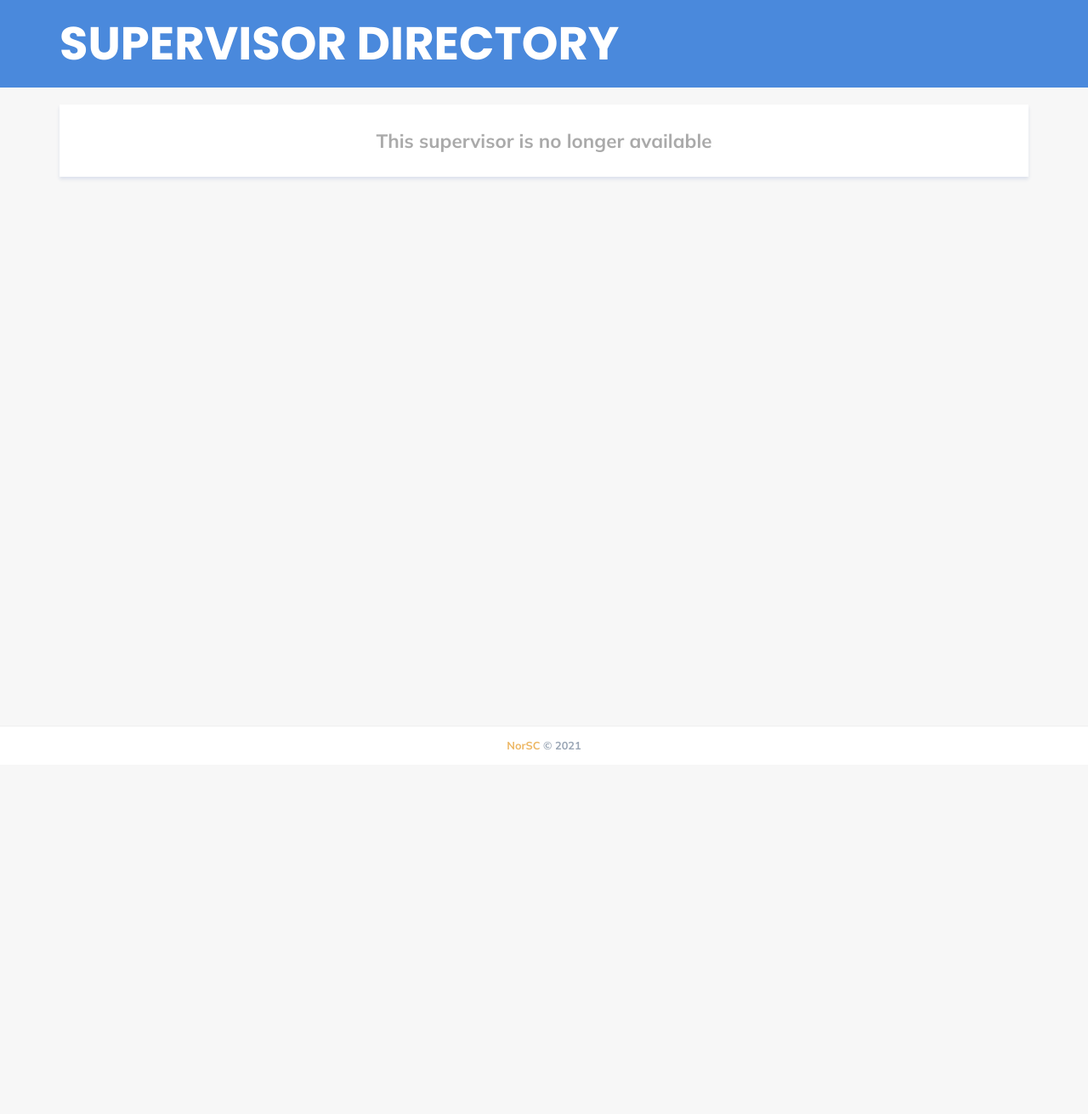
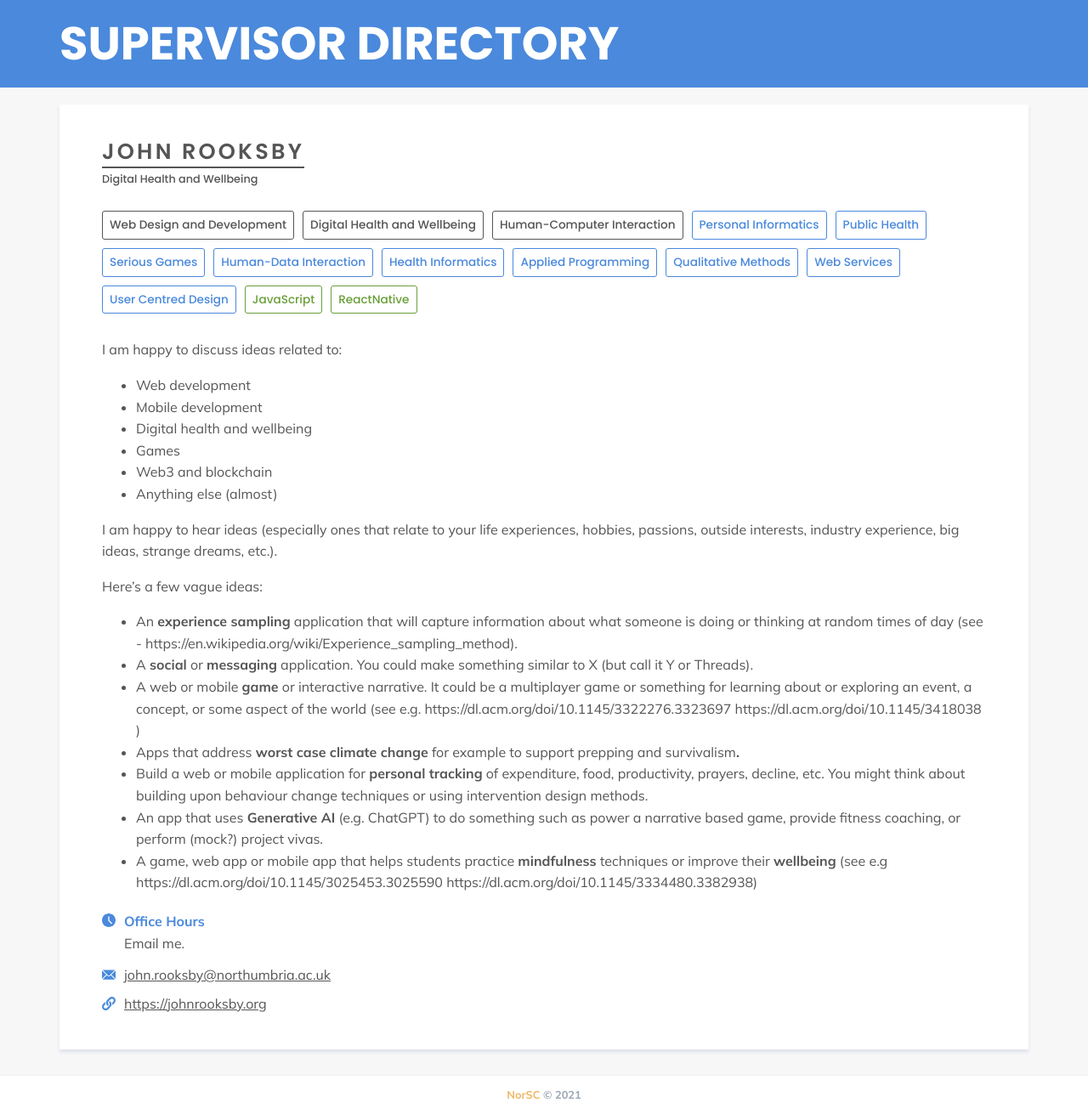
Before and after one commit to NorSC/supervisor-search, a Jekyll site: the page built from _supervisors/john-rooksby.md, in a window 1280 px wide. Shown: the whole page at 85% size. Built offline with Jekyll 4.4.1, drawn with Linux system fonts in a browser that asks for light colours; a script that is not in the unit is left out; before the commit the page ends 900 px from its top, so only the background shows below that; some of the changed lines change nothing that is shown.

Commit message:
Update Supervisors “john-rooksby”

```diff
--- a/_supervisors/john-rooksby.md
+++ b/_supervisors/john-rooksby.md
@@ -1,16 +1,14 @@
 ---
 layout: supervisor
 title: John Rooksby
-available: false
+available: true
 available_msc: false
 email: john.rooksby@northumbria.ac.uk
 website: https://johnrooksby.org
-office_hours: "Contact me on Teams with questions or if you would like a quick
-  chat. My general preference is to hold supervision meetings on Teams. "
+office_hours: Email me.
 research_group: Digital Health and Wellbeing
 research_themes:
   - Web Design and Development
-  - Game Design and Development
   - Digital Health and Wellbeing
   - Human-Computer Interaction
 additional_keywords:
@@ -25,24 +23,7 @@
   - User Centred Design
 technologies_languages:
   - JavaScript
-  - PHP
   - ReactNative
-  - TypeScript
-  - Laravel
-  - Vue.js
-  - Personas
-  - Interviews
-  - Amazon Web Services (AWS)
-  - Node.js
-  - Modern Web
-  - HTML/CSS
-  - SQL
-  - Angular
-  - Bash/Shell
-  - Rust
-  - Python
-  - NoSQL
-  - Spring
 additional_details: >-
   I am happy to discuss ideas related to:
 
@@ -57,22 +38,26 @@
 
   * Web3 and blockchain
 
-  * Anything else
+  * Anything else (almost)
 
 
-  I am happy to hear ideas (especially ones that relate to your life experiences, hobbies, passions, outside interests, industry experience, big ideas, strange dreams, etc.
+  I am happy to hear ideas (especially ones that relate to your life experiences, hobbies, passions, outside interests, industry experience, big ideas, strange dreams, etc.).
 
 
-  Here's a few ideas:
+  Here's a few vague ideas:
 
 
   * An **experience sampling** application that will capture information about what someone is doing or thinking at random times of day (see - https://en.wikipedia.org/wiki/Experience_sampling_method).
 
-  * Systematically review the functionality and usability of mobile applications for managing an **addiction** or  **health condition** (You might learn how to use a scraper such as this - https://pypi.org/project/google-play-scraper/ to collect data) (See e.g. https://mental.jmir.org/2020/1/e15321/ https://mhealth.jmir.org/2019/1/e10353/)
+  * A **social** or **messaging** application. You could make something similar to X (but call it Y or Threads).
 
-  * Build a digital board **game** or an interactive narrative for learning about or exploring an event, a concept, or some aspect of the world (see e.g. https://dl.acm.org/doi/10.1145/3322276.3323697 https://dl.acm.org/doi/10.1145/3418038 )
+  * A web or mobile **game** or interactive narrative. It could be a multiplayer game or something for learning about or exploring an event, a concept, or some aspect of the world (see e.g. https://dl.acm.org/doi/10.1145/3322276.3323697 https://dl.acm.org/doi/10.1145/3418038 )
 
-  * Build a web or mobile application for **personal tracking** of expenditure, food, or productivity. You might think about building upon behaviour change techniques or using intervention design methods.
+  * Apps that address **worst case climate change** for example to support prepping and survivalism**.**
+
+  * Build a web or mobile application for **personal tracking** of expenditure, food, productivity, prayers, decline, etc. You might think about building upon behaviour change techniques or using intervention design methods.
+
+  * An app that uses **Generative AI** (e.g. ChatGPT) to do something such as power a narrative based game, provide fitness coaching, or perform (mock?) project vivas.
 
   * A game, web app or mobile app that helps students practice **mindfulness** techniques or improve their **wellbeing** (see e.g https://dl.acm.org/doi/10.1145/3025453.3025590 https://dl.acm.org/doi/10.1145/3334480.3382938)
 additional_details_msc: I am happy to supervise projects relating to mobile and
```
